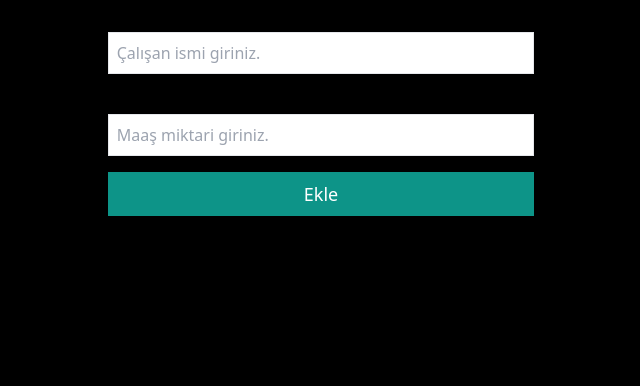
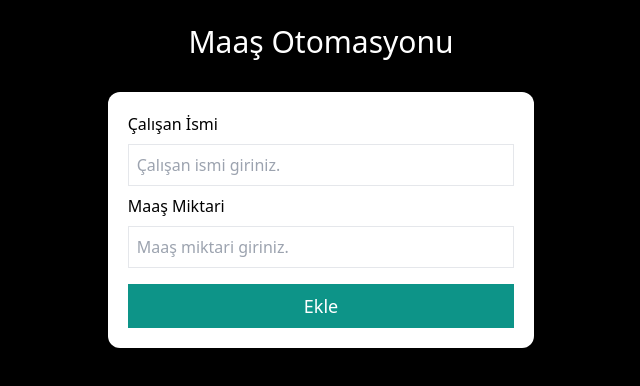
Before and after one commit to emircanbakar/udemy-react-course, a React (Create React App) app in the folder B4/workers-app/: page / in a window 1280 px wide. Shown: the top 386 px of the page, without its empty margins (319-959 px from the left). Built offline with nearby package versions, Linux system fonts and the light colour scheme.

Commit message:
card ve buton componentlerini oluşturduk + css düzenlemeleri

```diff
--- a/B4/workers-app/src/App.jsx
+++ b/B4/workers-app/src/App.jsx
@@ -1,10 +1,12 @@
-
 import AddWorker from "./components/Workers/AddWorker";
 
 function App() {
-  return <div className="App">
-    <AddWorker/>
-  </div>;
+  return (
+    <div className="App">
+      <h1 className="text-white text-center mt-6 text-3xl">Maaş Otomasyonu</h1>
+      <AddWorker />
+    </div>
+  );
 }
 
 export default App;
--- a/B4/workers-app/src/components/Workers/AddWorker.jsx
+++ b/B4/workers-app/src/components/Workers/AddWorker.jsx
@@ -1,9 +1,24 @@
-import React from "react";
+import React, { useState } from "react";
+import Card from "../ui/Card";
+import Button from "../ui/Button";
 
 function AddWorker() {
+  const [employeeName, setEmployeeName] = useState("");
+  const [wage, setWage] = useState("")
+  const employeeChangeHandler = (e) =>{
+    setEmployeeName(e.target.value)
+  }
+  const wageChangeHandler = (e) =>{
+    setWage(e.target.value)
+  }
+
+  const addWorkerHandler = (e) =>{
+    e.preventDefault()
+    console.log(employeeName, wage)
+  }
   return (
-    <div>
-      <form className="flex flex-col gap-y-2">
+    <Card className="mt-8">
+      <form className="flex flex-col gap-y-2" onSubmit={addWorkerHandler}>
         <label htmlFor="name" className="font-medium">
           Çalışan İsmi
         </label>
@@ -12,6 +27,7 @@ function AddWorker() {
           id="name"
           className="max-w-[40rem] border mx-auto w-full p-2 "
           placeholder="Çalışan ismi giriniz."
+          onChange={employeeChangeHandler}
         />
         <label htmlFor="wage" className="font-medium">
           Maaş Miktari
@@ -21,10 +37,11 @@ function AddWorker() {
           className="max-w-[40rem] border mx-auto w-full p-2 "
           id="wage"
           placeholder="Maaş miktari giriniz."
+          onChange={wageChangeHandler}
         />
-        <button className="p-2 text-lg bg-teal-600 mt-2 text-white" >Ekle</button>
+        <Button type="submit" className="mt-2">Ekle</Button>
       </form>
-    </div>
+    </Card>
   );
 }
 
--- /dev/null
+++ b/B4/workers-app/src/components/ui/Button.jsx
@@ -0,0 +1,15 @@
+import React from "react";
+
+const Button = (props) => {
+  return (
+    <button
+    type= {props.type || "button"}
+    className={`p-2 text-lg bg-teal-600 mt-2 text-white ${props.className}`}
+    >
+      {" "}
+      {props.children}{" "}
+    </button>
+  );
+};
+
+export default Button;
--- /dev/null
+++ b/B4/workers-app/src/components/ui/Card.jsx
@@ -0,0 +1,11 @@
+import React from "react";
+
+const Card = (props) => {
+  return (
+    <div className={`bg-white p-5 rounded-xl ${props.className}`}>
+      {props.children}
+    </div>
+  );
+};
+
+export default Card;
```
